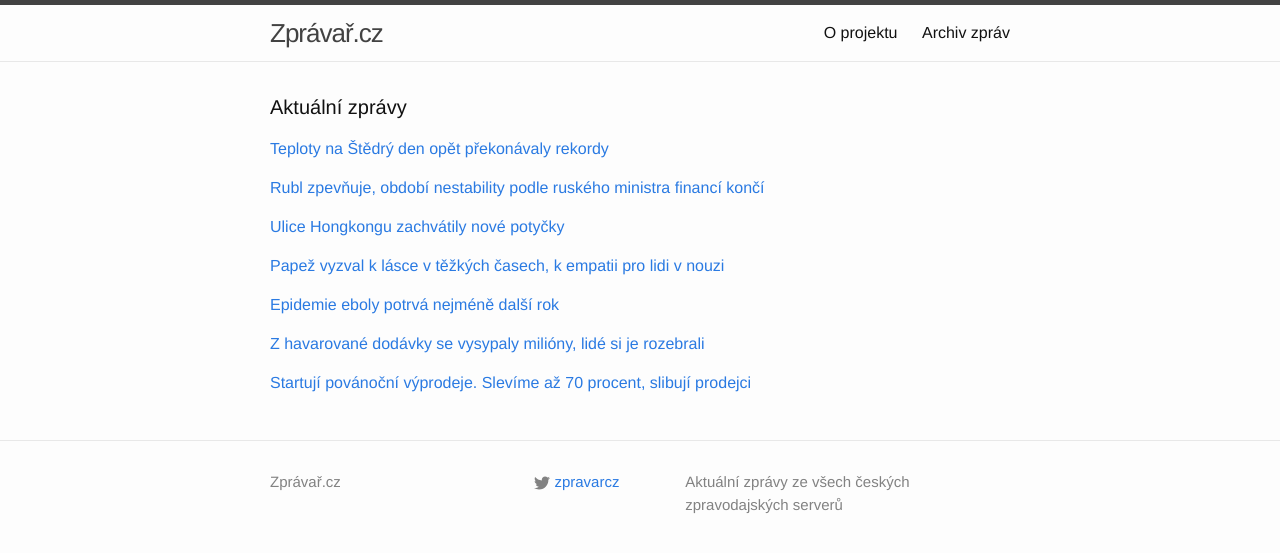
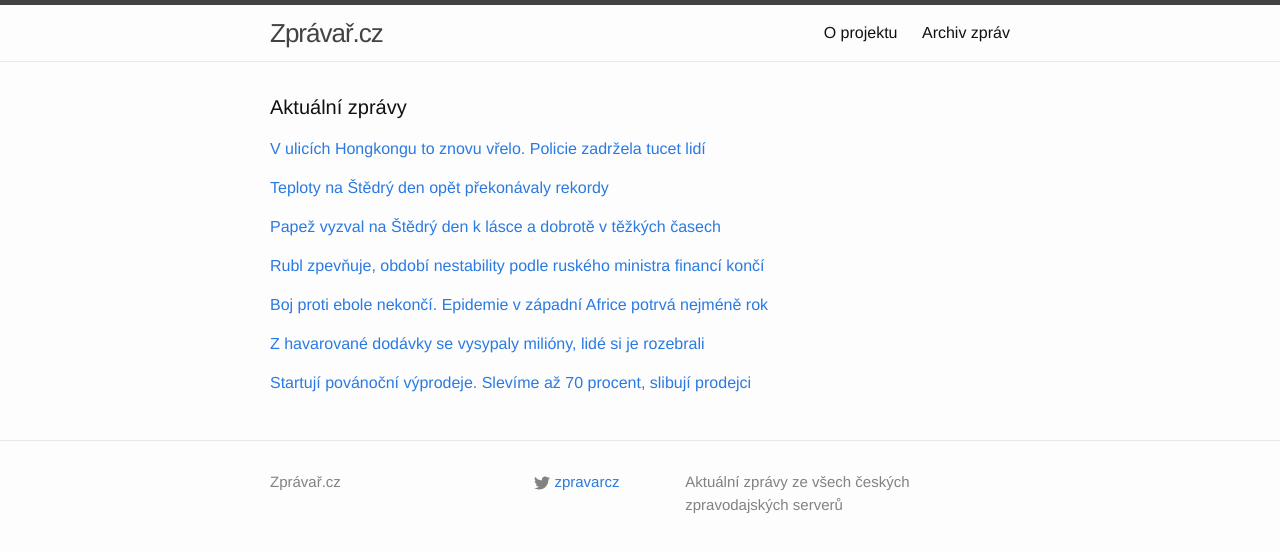
Before and after one commit to adliska/zpravar, a Jekyll site: the page built from index.html, in a window 1280 px wide. Shown: the top 553 px of the page. Built offline with Jekyll 4.4.1, drawn with Linux system fonts in a browser that asks for light colours; some of the changed lines change nothing that is shown.

Commit message:
zpravar news update

```diff
--- a/index.html
+++ b/index.html
@@ -5,8 +5,19 @@ layout: default
 <div class="home">
     <h1 class="page-heading">Aktuální zprávy</h1>
 
-<p><a href="javascript:;" onclick="toggle_visibility('zpravy0')">Teploty na Štědrý den opět překonávaly rekordy</a></p>
+<p><a href="javascript:;" onclick="toggle_visibility('zpravy0')">V ulicích Hongkongu to znovu vřelo. Policie zadržela tucet lidí</a></p>
 <div id="zpravy0" style="display:none">
+<ul>
+<li><a href=http://zpravy.e15.cz/zahranicni/udalosti/v-ulicich-hongkongu-to-znovu-vrelo-policie-zadrzela-tucet-lidi-1148630>V ulicích Hongkongu to znovu vřelo. Policie zadržela tucet lidí - zpravy.e15.cz</a></li>
+<li><a href=http://www.ceskatelevize.cz/ct24/svet/296386-ulice-hongkongu-zachvatily-nove-potycky/>Ulice Hongkongu zachvátily nové potyčky - www.ceskatelevize.cz</a></li>
+<li><a href=http://zpravy.idnes.cz/nove-protesty-v-hongkongu-dcv-/zahranicni.aspx?c=A141225_075139_zahranicni_cen>Nové protesty v Hongkongu rozehnala policie obušky, zadržela tucet lidí - zpravy.idnes.cz</a></li>
+<li><a href=http://www.lidovky.cz/nove-protesty-v-hongkongu-policie-zadrzela-12-lidi-fvt-/zpravy-svet.aspx?c=A141225_072926_ln_zahranici_rof>Nové protesty v Hongkongu. Policie zadržela 12 lidí  - www.lidovky.cz</a></li>
+<li><a href=http://zpravy.aktualne.cz/pri-novych-protestech-v-hongkongu-zatkla-policie-tucet-lidi/r~c2dc2a168bfe11e4a7d8002590604f2e/>Při nových protestech v Hongkongu zatkla policie tucet lidí - zpravy.aktualne.cz</a></li>
+<li><a href=http://www.ceskenoviny.cz/zpravy/zpravy/pri-novych-protestech-v-hongkongu-zadrzela-policie-tucet-lidi/1162293>Při nových protestech v Hongkongu zadržela policie tucet lidí - www.ceskenoviny.cz</a></li>
+<li><a href=http://www.novinky.cz/zahranicni/svet/357206-v-hongkongu-opet-propukly-protesty-policie-tvrde-zasahla.html>V Hongkongu opět propukly protesty, policie tvrdě zasáhla - www.novinky.cz</a></li>
+</ul>
+</div><p><a href="javascript:;" onclick="toggle_visibility('zpravy1')">Teploty na Štědrý den opět překonávaly rekordy</a></p>
+<div id="zpravy1" style="display:none">
 <ul>
 <li><a href=http://www.novinky.cz/domaci/357213-teploty-na-stedry-den-opet-prekonavaly-rekordy.html>Teploty na Štědrý den opět překonávaly rekordy - www.novinky.cz</a></li>
 <li><a href=http://www.lidovky.cz/i-na-stedry-den-padaly-teplotni-rekordy-nejtepleji-bylo-v-usti-nad-labem-1nx-/zpravy-domov.aspx?c=A141225_094031_ln_domov_rof>I na Štědrý den padaly teplotní rekordy. Nejtepleji bylo v Ústí nad Labem  - www.lidovky.cz</a></li>
@@ -15,8 +26,18 @@ layout: default
 <li><a href=http://www.tyden.cz/rubriky/domaci/sever-cech-zazil-nejteplejsi-stedry-den_328298.html>Sever Čech zažil nejteplejší Štědrý den - www.tyden.cz</a></li>
 <li><a href=http://www.ceskenoviny.cz/zpravy/zpravy/sedm-stanic-na-severu-cech-zaznamenalo-na-stedry-den-rekordy/1162308>Sedm stanic na severu Čech zaznamenalo na Štědrý den rekordy - www.ceskenoviny.cz</a></li>
 </ul>
-</div><p><a href="javascript:;" onclick="toggle_visibility('zpravy1')">Rubl zpevňuje, období nestability podle ruského ministra financí končí </a></p>
-<div id="zpravy1" style="display:none">
+</div><p><a href="javascript:;" onclick="toggle_visibility('zpravy2')">Papež vyzval na Štědrý den k lásce a dobrotě v těžkých časech </a></p>
+<div id="zpravy2" style="display:none">
+<ul>
+<li><a href=http://www.lidovky.cz/papez-vyzval-na-stedry-den-k-lasce-a-dobrote-v-tezkych-casech-pl7-/lide.aspx?c=A141225_103238_lide_rof>Papež vyzval na Štědrý den k lásce a dobrotě v těžkých časech  - www.lidovky.cz</a></li>
+<li><a href=http://www.tyden.cz/rubriky/zahranici/evropa/papez-vyzval-k-lasce-v-tezkych-casech-k-empatii-pro-lidi-v-nouzi_328297.html>Papež vyzval k lásce v těžkých časech, k empatii pro lidi v nouzi - www.tyden.cz</a></li>
+<li><a href=http://www.novinky.cz/zahranicni/evropa/357205-papez-vyzval-k-soucitu-s-lidmi-v-nouzi-zavolal-uprchlikum-v-kurdistanu.html>Papež vyzval k soucitu s lidmi v nouzi, zavolal uprchlíkům v Kurdistánu - www.novinky.cz</a></li>
+<li><a href=http://www.ceskenoviny.cz/zpravy/zpravy/jeruzalemsky-patriarcha-vyzyval-k-miru-v-jeruzaleme-a-obnove-gazy/1162286>Jeruzalémský patriarcha vyzýval k míru v Jeruzalémě a obnově Gazy - www.ceskenoviny.cz</a></li>
+<li><a href=http://www.novinky.cz/zahranicni/evropa/357205-papez-vyzval-k-soucitu-s-lidmi-v-nouzi.html>Papež vyzval k soucitu s lidmi v nouzi  - www.novinky.cz</a></li>
+<li><a href=http://echo24.cz/a/wnxYA>Čelte těžkostem s láskou, vyzval František při vánoční mši - echo24.cz</a></li>
+</ul>
+</div><p><a href="javascript:;" onclick="toggle_visibility('zpravy3')">Rubl zpevňuje, období nestability podle ruského ministra financí končí </a></p>
+<div id="zpravy3" style="display:none">
 <ul>
 <li><a href=http://byznys.lidovky.cz/rubl-zpevnuje-obdobi-nestability-podle-ruskeho-ministra-financi-konci-1mv-/firmy-trhy.aspx?c=A141225_094820_firmy-trhy_rof>Rubl zpevňuje, období nestability podle ruského ministra financí končí  - byznys.lidovky.cz</a></li>
 <li><a href=http://zpravy.e15.cz/burzy-a-trhy/meny/rusky-ministr-financi-rubl-zpevnuje-obdobi-nestability-skoncilo-1148629>Ruský ministr financí: Rubl zpevňuje, období nestability skončilo - zpravy.e15.cz</a></li>
@@ -25,28 +46,10 @@ layout: default
 <li><a href=http://byznys.ihned.cz/c1-63298960-rubl-propad-skoncil-posiluje-anton-siluanov>Ruský ministr financí: Období nestability rublu skončilo - byznys.ihned.cz</a></li>
 <li><a href=http://www.financninoviny.cz/zpravodajstvi/zpravy/siluanov-rubl-zpevnuje-obdobi-nestability-skoncilo/1162323>Siluanov: Rubl zpevňuje, období nestability skončilo - www.financninoviny.cz</a></li>
 </ul>
-</div><p><a href="javascript:;" onclick="toggle_visibility('zpravy2')">Ulice Hongkongu zachvátily nové potyčky</a></p>
-<div id="zpravy2" style="display:none">
-<ul>
-<li><a href=http://www.ceskatelevize.cz/ct24/svet/296386-ulice-hongkongu-zachvatily-nove-potycky/>Ulice Hongkongu zachvátily nové potyčky - www.ceskatelevize.cz</a></li>
-<li><a href=http://zpravy.idnes.cz/nove-protesty-v-hongkongu-dcv-/zahranicni.aspx?c=A141225_075139_zahranicni_cen>Nové protesty v Hongkongu rozehnala policie obušky, zadržela tucet lidí - zpravy.idnes.cz</a></li>
-<li><a href=http://www.lidovky.cz/nove-protesty-v-hongkongu-policie-zadrzela-12-lidi-fvt-/zpravy-svet.aspx?c=A141225_072926_ln_zahranici_rof>Nové protesty v Hongkongu. Policie zadržela 12 lidí  - www.lidovky.cz</a></li>
-<li><a href=http://zpravy.aktualne.cz/pri-novych-protestech-v-hongkongu-zatkla-policie-tucet-lidi/r~c2dc2a168bfe11e4a7d8002590604f2e/>Při nových protestech v Hongkongu zatkla policie tucet lidí - zpravy.aktualne.cz</a></li>
-<li><a href=http://www.ceskenoviny.cz/zpravy/zpravy/pri-novych-protestech-v-hongkongu-zadrzela-policie-tucet-lidi/1162293>Při nových protestech v Hongkongu zadržela policie tucet lidí - www.ceskenoviny.cz</a></li>
-<li><a href=http://www.novinky.cz/zahranicni/svet/357206-v-hongkongu-opet-propukly-protesty-policie-tvrde-zasahla.html>V Hongkongu opět propukly protesty, policie tvrdě zasáhla - www.novinky.cz</a></li>
-</ul>
-</div><p><a href="javascript:;" onclick="toggle_visibility('zpravy3')">Papež vyzval k lásce v těžkých časech, k empatii pro lidi v nouzi</a></p>
-<div id="zpravy3" style="display:none">
-<ul>
-<li><a href=http://www.tyden.cz/rubriky/zahranici/evropa/papez-vyzval-k-lasce-v-tezkych-casech-k-empatii-pro-lidi-v-nouzi_328297.html>Papež vyzval k lásce v těžkých časech, k empatii pro lidi v nouzi - www.tyden.cz</a></li>
-<li><a href=http://www.novinky.cz/zahranicni/evropa/357205-papez-vyzval-k-soucitu-s-lidmi-v-nouzi-zavolal-uprchlikum-v-kurdistanu.html>Papež vyzval k soucitu s lidmi v nouzi, zavolal uprchlíkům v Kurdistánu - www.novinky.cz</a></li>
-<li><a href=http://www.ceskenoviny.cz/zpravy/zpravy/jeruzalemsky-patriarcha-vyzyval-k-miru-v-jeruzaleme-a-obnove-gazy/1162286>Jeruzalémský patriarcha vyzýval k míru v Jeruzalémě a obnově Gazy - www.ceskenoviny.cz</a></li>
-<li><a href=http://www.novinky.cz/zahranicni/evropa/357205-papez-vyzval-k-soucitu-s-lidmi-v-nouzi.html>Papež vyzval k soucitu s lidmi v nouzi  - www.novinky.cz</a></li>
-<li><a href=http://echo24.cz/a/wnxYA>Čelte těžkostem s láskou, vyzval František při vánoční mši - echo24.cz</a></li>
-</ul>
-</div><p><a href="javascript:;" onclick="toggle_visibility('zpravy4')">Epidemie eboly potrvá nejméně další rok </a></p>
+</div><p><a href="javascript:;" onclick="toggle_visibility('zpravy4')">Boj proti ebole nekončí. Epidemie v západní Africe potrvá nejméně rok</a></p>
 <div id="zpravy4" style="display:none">
 <ul>
+<li><a href=http://zpravy.e15.cz/zahranicni/udalosti/boj-proti-ebole-nekonci-epidemie-v-zapadni-africe-potrva-nejmene-rok-1148632>Boj proti ebole nekončí. Epidemie v západní Africe potrvá nejméně rok - zpravy.e15.cz</a></li>
 <li><a href=http://www.novinky.cz/zahranicni/svet/357209-epidemie-eboly-potrva-nejmene-dalsi-rok.html>Epidemie eboly potrvá nejméně další rok  - www.novinky.cz</a></li>
 <li><a href=http://zahranicni.ihned.cz/afrika/c1-63298760-ebola-afrika-epidemie>Epidemie eboly potrvá na západě Afriky ještě nejméně rok - zahranicni.ihned.cz</a></li>
 <li><a href=http://www.ceskenoviny.cz/zpravy/zpravy/epidemie-eboly-v-zapadni-africe-asi-potrva-nejmene-jeste-rok/1162301>Epidemie eboly v západní Africe asi potrvá nejméně ještě rok - www.ceskenoviny.cz</a></li>
```
